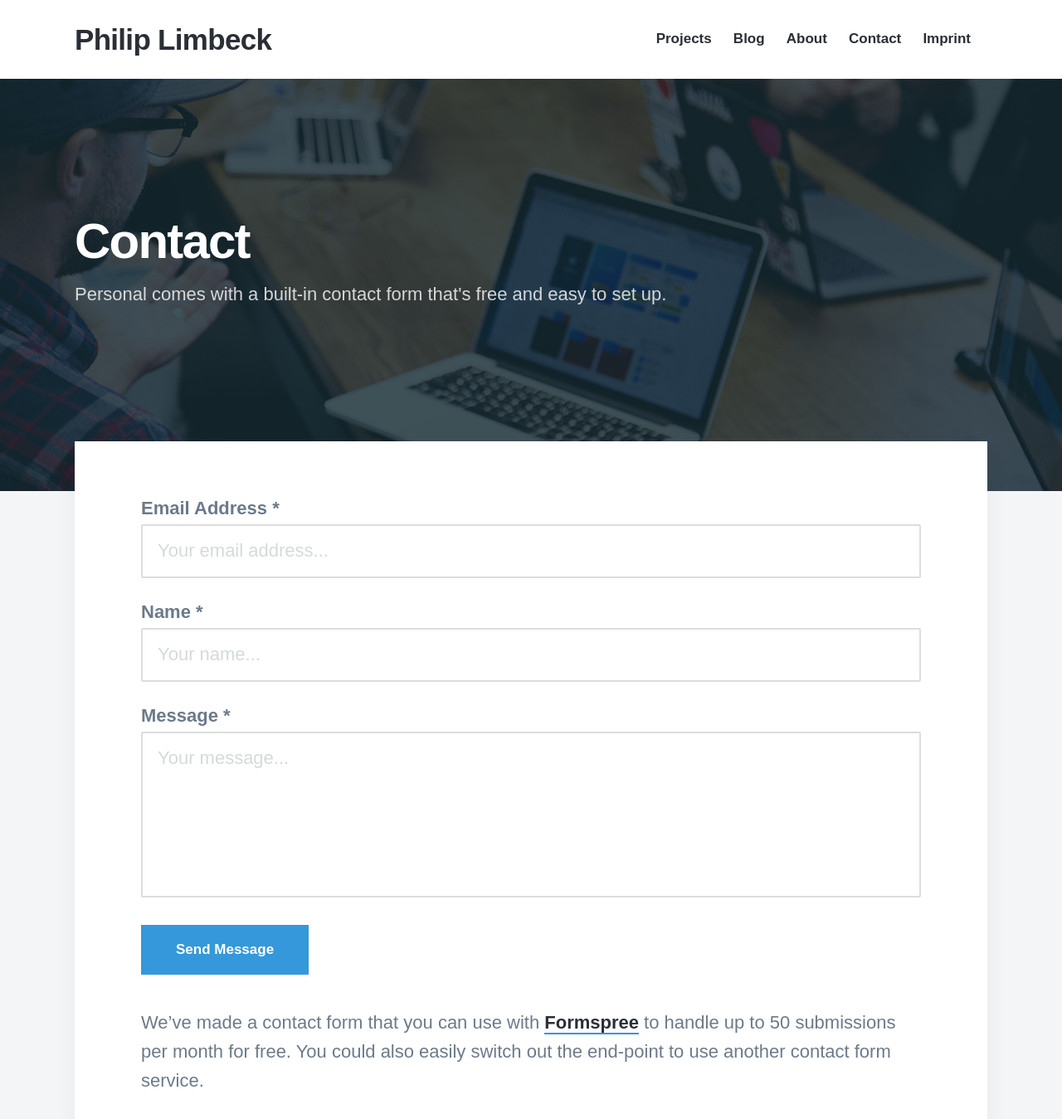
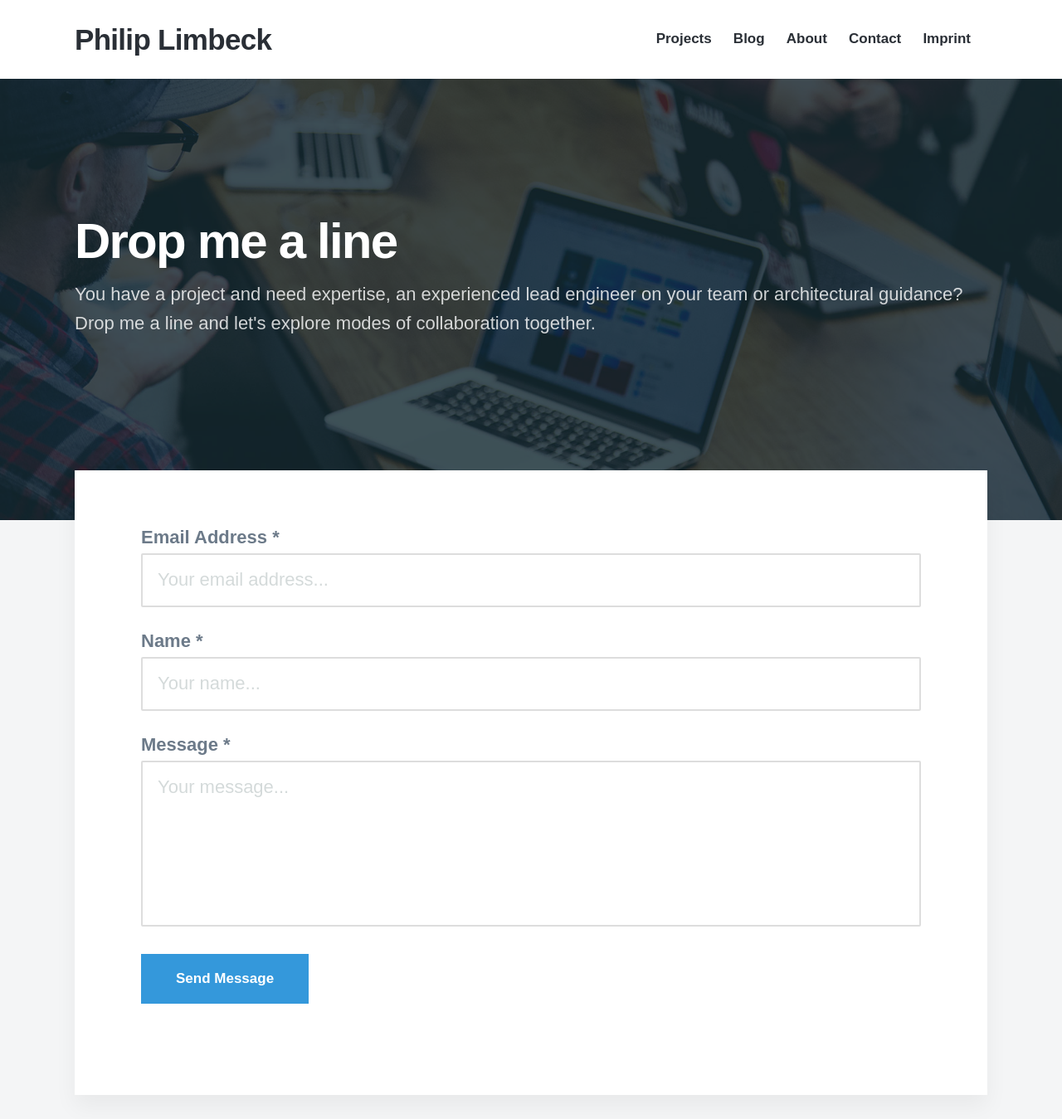
Before and after one commit to phil3k3/philiplimbeck.dev, a Jekyll site: the page built from Personal/_pages/contact.md, in a window 1280 px wide and 1400 px high. Shown: the top 1349 px of the window at 83% size. Built offline with Jekyll 4.4.1, drawn with Linux system fonts in a browser that asks for light colours; nearby versions of some CDN libraries; some web fonts are replaced.

Commit message:
More changes

```diff
--- a/Personal/_data/settings.yml
+++ b/Personal/_data/settings.yml
@@ -28,7 +28,7 @@ post_settings:
   grid_spacing: 10
 
 contact_settings:
-  form_action: ''
+  form_action: 'https://formspree.io/f/moqgvwbl'
   confirmation_url: '/thanks'
   email_subject: 'Contact form submission'
   send_button_text: 'Send Message'
--- a/Personal/_pages/contact.md
+++ b/Personal/_pages/contact.md
@@ -1,10 +1,8 @@
 ---
-title: Contact
-subtitle: Personal comes with a built-in contact form that's free and easy to set up.
+title: Drop me a line
+subtitle: You have a project and need expertise, an experienced lead engineer on your team or architectural guidance? Drop me a line and let's explore modes of collaboration together.
 description: Personal is the perfect theme for developers, designers and other creatives.
 featured_image: /images/demo/contact.jpg
 ---
 
 {% include contact-form.html %}
-
-We've made a contact form that you can use with [Formspree](https://formspree.io/create/jekyllthemes) to handle up to 50 submissions per month for free. You could also easily switch out the end-point to use another contact form service.
```
